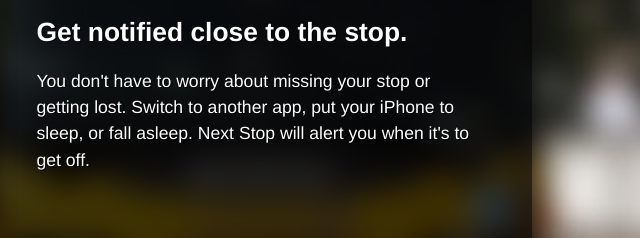
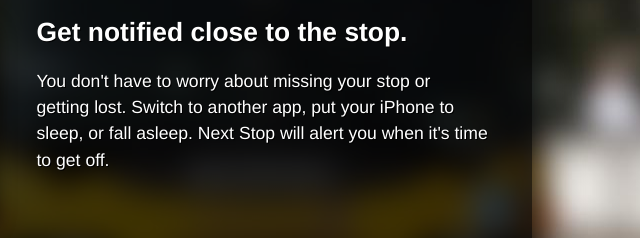
Before and after one commit to tatey/NextStop, a plain HTML site: page WWW/index.html in a window 1280 px wide. Shown: the part 714-952 px from the top of the page, 548-1188 px from the left. Drawn offline with Linux system fonts and the light colour scheme.

Commit message:
Fixed typo in website.

```diff
--- a/WWW/index.html
+++ b/WWW/index.html
@@ -121,7 +121,7 @@
     <div class="feature">
       <img src="notification.jpg" alt="">
       <h2>Get notified close to the stop.</h2>
-      <p>You don't have to worry about missing your stop or getting lost. Switch to another app, put your iPhone to sleep, or fall asleep. Next Stop will alert you when it's to get off.</p>
+      <p>You don't have to worry about missing your stop or getting lost. Switch to another app, put your iPhone to sleep, or fall asleep. Next Stop will alert you when it's time to get off.</p>
     </div>
     <div id="footer">
       <p>
```
